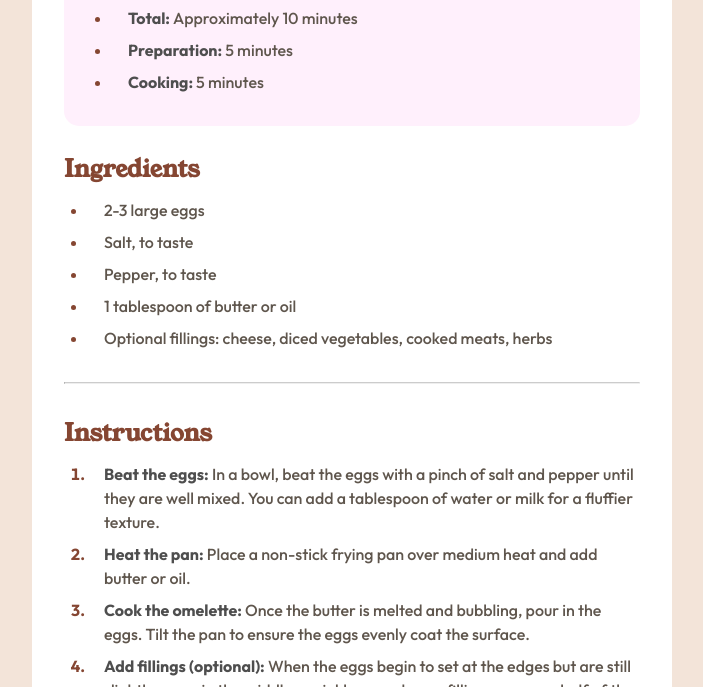
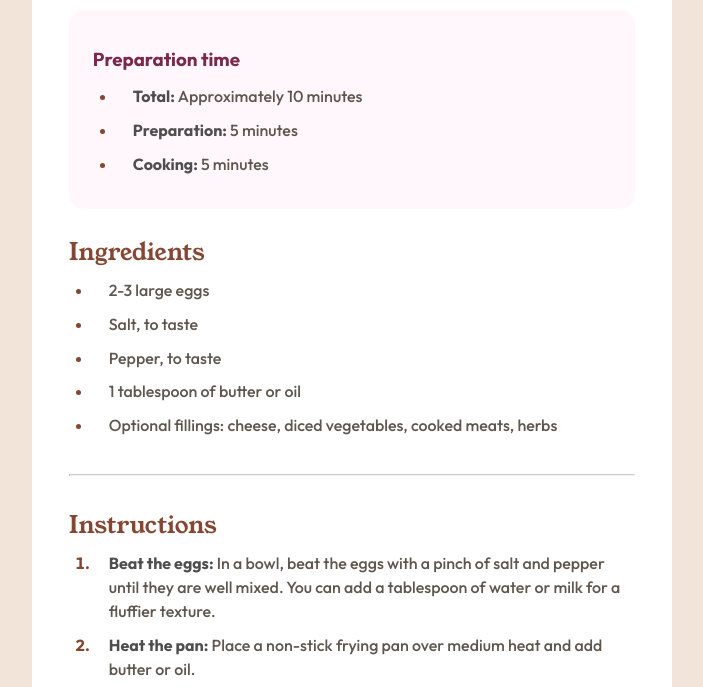
Before and after one commit to roobiwebdev/Recipe-page, a plain HTML site: page index.html in a window 1280 px wide. Shown: the part 609-1296 px from the top of the page, without its empty margins (288-991 px from the left). Drawn offline with Linux system fonts and the light colour scheme.

Commit message:
style.css

```diff
--- a/style.css
+++ b/style.css
@@ -9,7 +9,7 @@
 
 :root {
   --primary-color: #854632;
-  --primary-margin: 0.5em 0;
+  --primary-margin: 0.9em 0 0.4em 0;
 }
 
 body {
@@ -22,6 +22,8 @@ body {
 .title,
 .titles {
   font-family: "Young Serif", serif;
+  font-weight: 300;
+  word-spacing: 1.5px;
 }
 
 .titles {
@@ -35,35 +37,36 @@ body {
   display: flex;
   justify-content: center;
   align-items: center;
-  margin: 6em 0;
+  margin: 7.8em 0;
 }
 
 .main-content {
   width: 50%;
   height: auto;
   background: #fff;
-  padding: 2em;
+  padding: 2.3em;
   border-radius: 20px;
 }
 
 img {
   width: 100%;
+  height: 100%;
   border-radius: 10px;
 }
 
 .title {
   color: black;
   margin: var(--primary-margin);
-  font-weight: normal;
+  font-size: 2.5rem;
 }
 
 .Preparation-title {
   color: #7b284f;
-  margin-bottom: 0.5em;
+  margin: 0.7em 0;
 }
 .preparation-time-info {
   margin: 1.6em 0;
-  background: #fff0fc;
+  background: #fff7fc;
   padding: 1.5em;
   border-radius: 15px;
   align-items: center;
@@ -75,6 +78,13 @@ img {
   color: #4e4e4e;
 }
 
+.nutrition {
+  margin: -0.5em 0 0 0;
+}
+
+.nutrition-para {
+  margin: 1.2em 0;
+}
 ul,
 ol {
   padding-left: 1.5em;
@@ -83,7 +93,7 @@ ol {
 li {
   padding-left: 1em;
   line-height: 1.5em;
-  margin-bottom: 0.5em;
+  margin-bottom: 0.6em;
 }
 
 ol li::marker,
@@ -100,7 +110,7 @@ ol li::marker {
 
 hr {
   border-top: 1px solid #cccccc;
-  margin: 2em 0;
+  margin: 2.3em 0 2em 0;
 }
 
 table {
@@ -134,10 +144,10 @@ tr:last-child {
 @media screen and (width <= 65.5em) {
   .main-container {
     margin: 0;
+    width: 100vw;
   }
 
   .main-content {
-    width: 100vw;
     border-radius: 0;
   }
 
@@ -164,6 +174,7 @@ tr:last-child {
     line-height: 1.3em;
   }
   .title {
+    font-size: 2em;
     padding-left: 0.8em;
   }
   .preparation-time-info {
```
